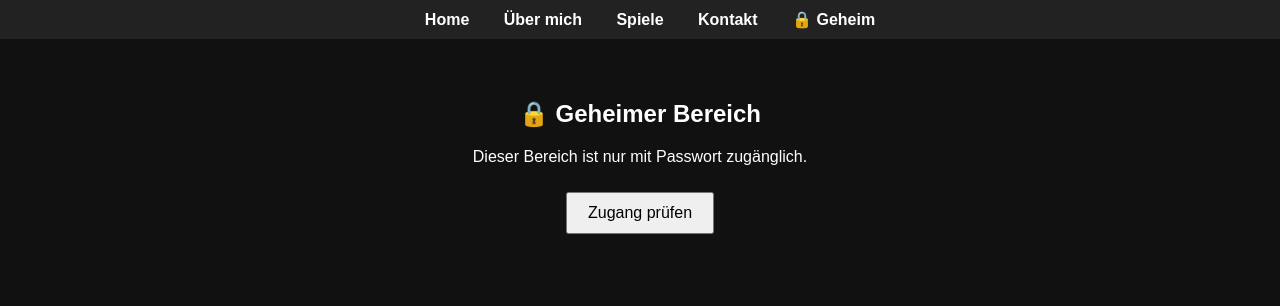
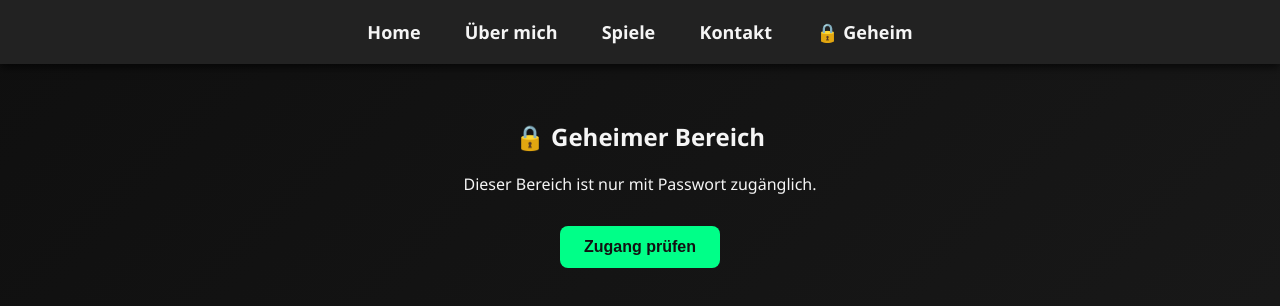
Before and after one commit to jsloki/Reaction-Game-, a plain HTML site: page secret.html in a window 1280 px wide. Drawn offline with Linux system fonts and the light colour scheme.

Commit message:
Add files via upload

```diff
--- a/secret.html
+++ b/secret.html
@@ -6,7 +6,6 @@
   <link rel="stylesheet" href="style.css">
 </head>
 <body>
-
   <nav>
     <a href="index.html">Home</a>
     <a href="about.html">Über mich</a>
@@ -19,11 +18,13 @@
     <h1>🔒 Geheimer Bereich</h1>
     <p>Dieser Bereich ist nur mit Passwort zugänglich.</p>
     <button onclick="checkPassword()">Zugang prüfen</button>
+
     <div id="hiddenArea" class="hidden">
       <h2>🏃‍♂️ Mein Athletenprofil</h2>
-      <iframe src="https://ladv.de/leistungsdaten/athlet/Levin-Thie%C3%9Fe" title="Athletenprofil" width="90%" height="600"></iframe>
+      <iframe src="https://ladv.de/leistungsdatenbank/athletenprofil/482044/Levin-Thie%C3%9Fe.htm#" title="Athletenprofil"></iframe>
     </div>
   </section>
+
   <script>
     function checkPassword() {
       let pwd = prompt("Bitte Passwort eingeben:");
--- a/style.css
+++ b/style.css
@@ -1,33 +1,64 @@
-
 body {
-  font-family: Arial, sans-serif;
+  font-family: 'Segoe UI', Arial, sans-serif;
   margin: 0;
-  background: #111;
-  color: white;
+  background: linear-gradient(135deg, #0f0f0f, #1c1c1c);
+  color: #f5f5f5;
   text-align: center;
 }
+
 nav {
   position: fixed;
   top: 0;
   width: 100%;
   background: #222;
-  padding: 10px;
+  padding: 20px 0;
   z-index: 1000;
+  box-shadow: 0 4px 8px rgba(0,0,0,0.6);
 }
+
 nav a {
-  color: white;
-  margin: 0 15px;
+  color: #f5f5f5;
+  margin: 0 20px;
   text-decoration: none;
+  font-size: 18px;
   font-weight: bold;
+  transition: color 0.3s, transform 0.2s;
 }
+
+nav a:hover {
+  color: #00ff88;
+  transform: scale(1.1);
+}
+
 section {
-  padding: 80px 20px;
+  padding: 100px 20px;
   min-height: 100vh;
 }
+
 button {
-  padding: 10px 20px;
+  padding: 12px 24px;
   font-size: 16px;
-  margin: 10px;
+  margin: 15px;
   cursor: pointer;
+  border: none;
+  border-radius: 8px;
+  background: #00ff88;
+  color: #111;
+  font-weight: bold;
+  transition: transform 0.2s, box-shadow 0.3s;
 }
+
+button:hover {
+  transform: translateY(-3px);
+  box-shadow: 0 0 15px #00ff88;
+}
+
 .hidden { display: none; }
+
+iframe {
+  width: 95%;
+  height: 700px;
+  border: none;
+  border-radius: 10px;
+  box-shadow: 0 0 20px rgba(0,0,0,0.7);
+}
```
Lines whose indentation alone changed are shown as unchanged.
